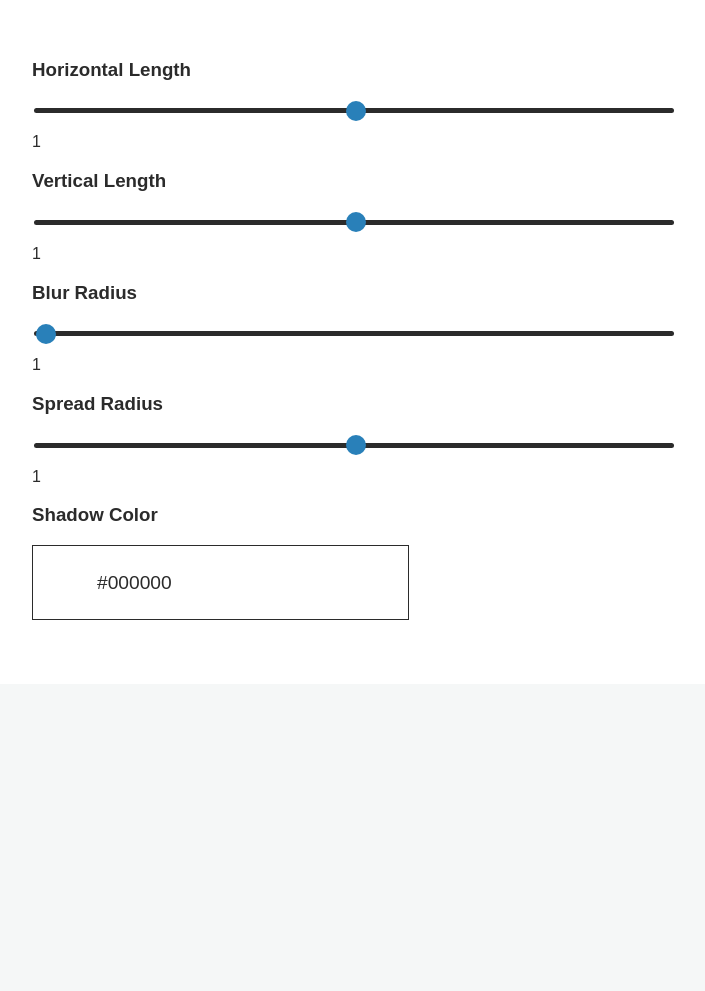
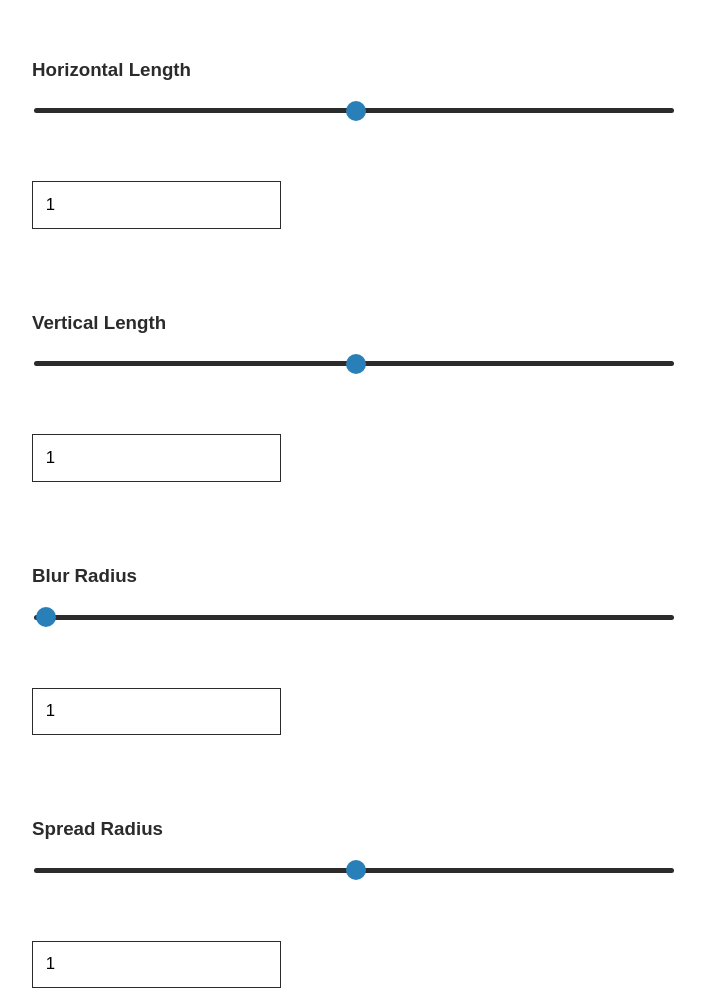
Before and after one commit to WetCouch/box-shadow-generator-electron, an Electron app: page index.html in a window 1280 px wide. Shown: the part 680-1671 px from the top of the page, without its empty margins (32-737 px from the left). Before the commit the page ends 1364 px from the top, so only its background shows below. Drawn offline with Linux system fonts and the light colour scheme.

Commit message:
feat: Change static html output values to input boxes

```diff
--- a/app.js
+++ b/app.js
@@ -4,9 +4,15 @@ function $ (id) {
 
 for (let i = 1; i <= 4; i++) {
     document.getElementById('slider'+i).oninput = function () {
-        document.getElementById('output'+i).innerHTML = this.value;
+        document.getElementById('output'+i).value = this.value;
+        document.getElementById('exampleBox').style.boxShadow = $('slider1') + 'px ' + $('slider2') + 'px ' + $('slider3') + 'px ' + $('slider4') + 'px ' + $('shadowColor');
+    };
+
+    document.getElementById('output'+i).oninput = function () {
+        document.getElementById('slider'+i).value = this.value;
         document.getElementById('exampleBox').style.boxShadow = $('slider1') + 'px ' + $('slider2') + 'px ' + $('slider3') + 'px ' + $('slider4') + 'px ' + $('shadowColor');
     }
+
 }
 
 document.getElementById('shadowColor').oninput = function () {
--- a/index.html
+++ b/index.html
@@ -17,7 +17,7 @@
             <input type="range" min="-200" max="200" value="1" class="slider" id="slider1">
         </div>
 
-        <p id="output1">1</p>
+        <input class="inputBox" id="output1" type="text" value="1" >
     </div>
 
     <div>
@@ -27,7 +27,7 @@
             <input type="range" min="-200" max="200" value="1" class="slider" id="slider2">
         </div>
 
-        <p id="output2">1</p>
+        <input class="inputBox" id="output2" type="text" value="1" >
     </div>
 
     <div>
@@ -37,7 +37,7 @@
             <input type="range" min="0" max="300" value="1" class="slider" id="slider3">
         </div>
 
-        <p id="output3">1</p>
+        <input class="inputBox" id="output3" type="text" value="1" >
     </div>
 
     <div>
@@ -47,7 +47,7 @@
             <input type="range" min="-200" max="200" value="1" class="slider" id="slider4">
         </div>
 
-        <p id="output4">1</p>
+        <input class="inputBox" id="output4" type="text" value="1" >
     </div>
 
     <div>
--- a/style.css
+++ b/style.css
@@ -52,6 +52,14 @@ html, body {
     border-radius: 50px;
 }
 
+.inputBox {
+    margin-top: 5%;
+    margin-bottom: 5%;
+    padding: 1%;
+    border: 1px solid #2b2b2b;
+    font-size: 1.05em;
+}
+
 .colorInput {
     border: 1px solid #2b2b2b;
     color: #2b2b2b;
```
Also changed, not shown: 1 other file.
